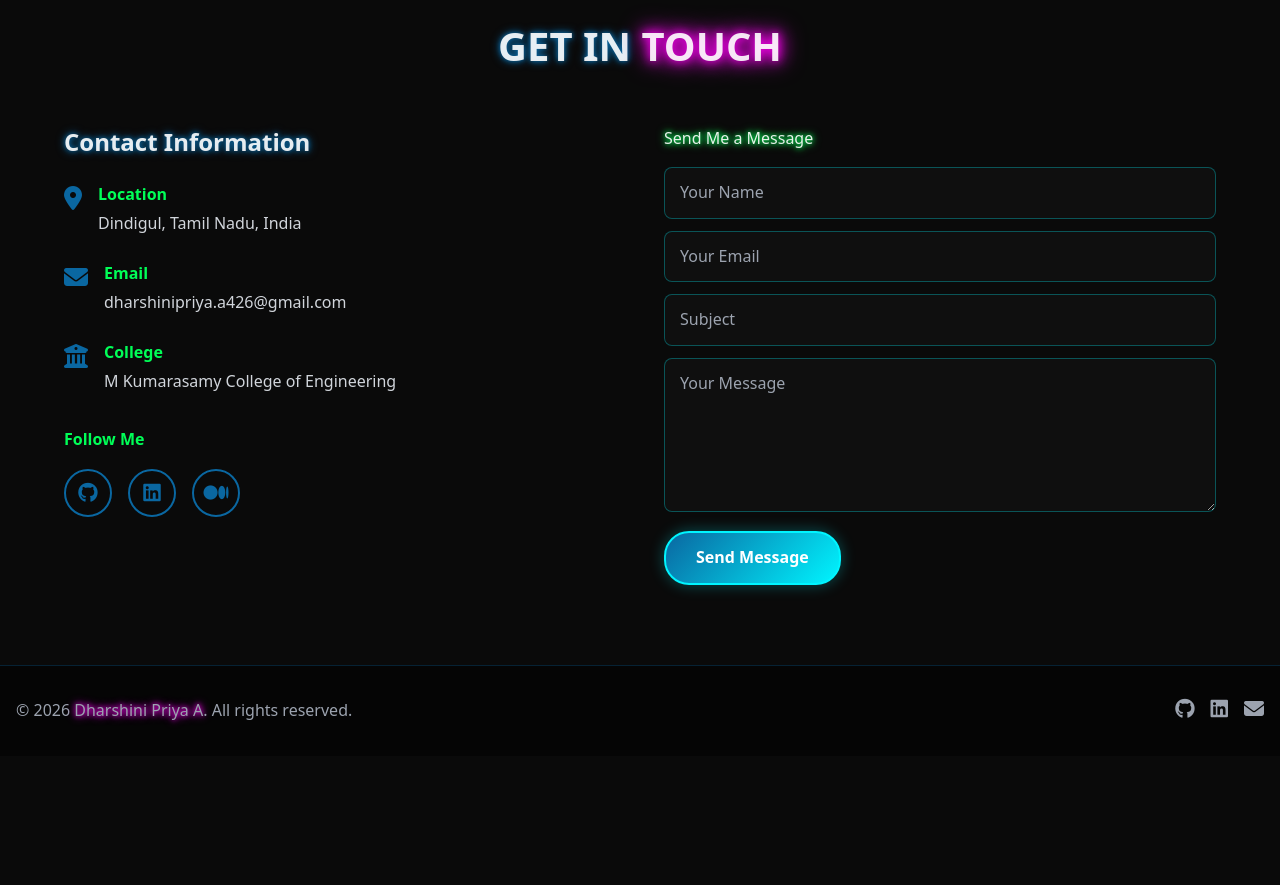
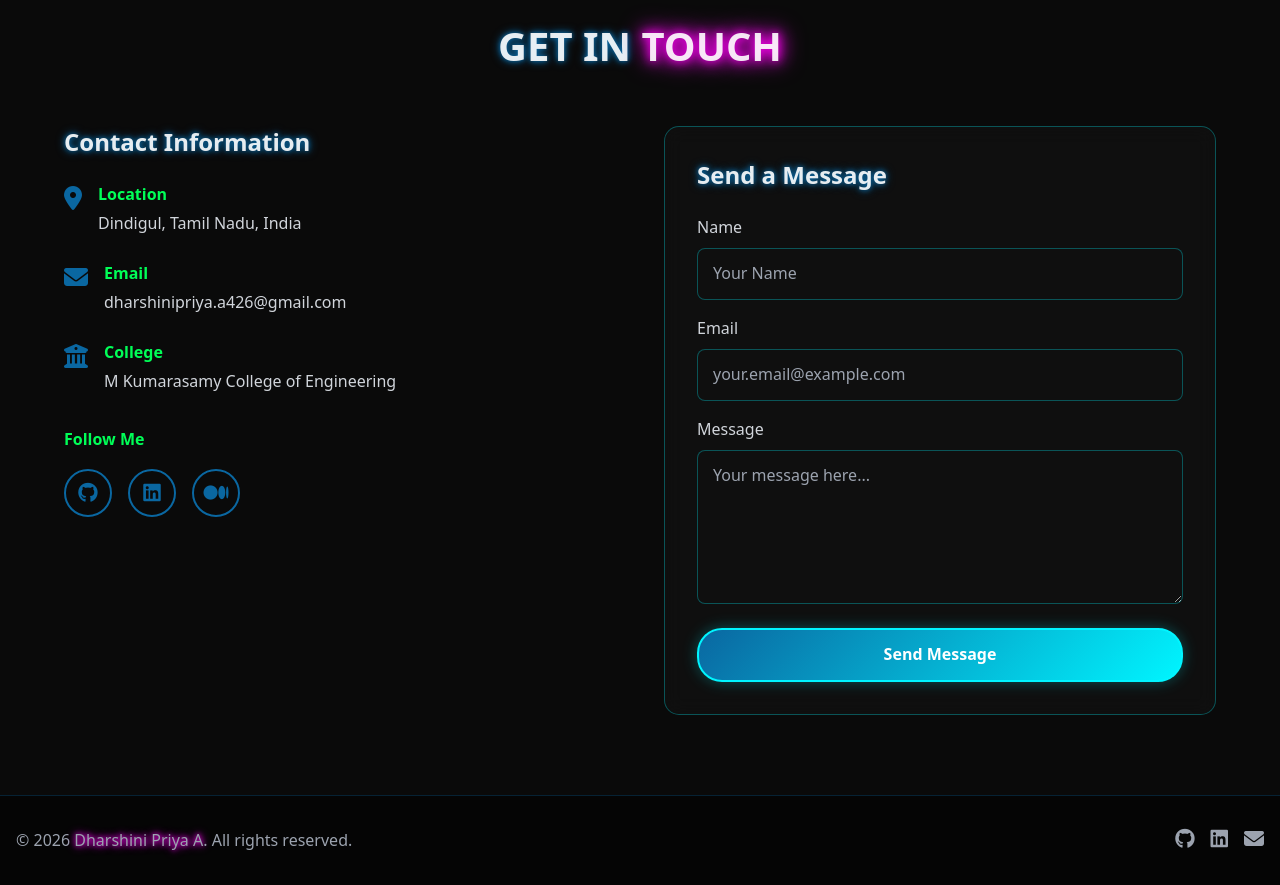
Before and after one commit to dharshu2303/Portfolio-enhanced, a Next.js app: page / in a window 1280 px wide. Shown: the part 6420-7305 px from the top of the page. Before the commit the page ends 7176 px from the top, so only its background shows below. Built offline with nearby package versions, Linux system fonts and the light colour scheme; no server answers.

Commit message:
Update Contact.jsx

```diff
--- a/app/components/Contact.jsx
+++ b/app/components/Contact.jsx
@@ -152,22 +152,81 @@ export default function Contact() {
             animate={isVisible ? { opacity: 1, x: 0 } : {}}
             transition={{ duration: 0.6, delay: 0.4 }}
           >
-                   <div className="col-lg-6">
-            <h3 className="mb-4 neon-green">Send Me a Message</h3>
-            <form action="https://formspree.io/f/mzzvovyb" method="POST">
-              <div className="mb-3">
-                <input type="text" className="form-control" name="name" placeholder="Your Name" required />
+            <div className="card p-8">
+              <h3 className="text-2xl font-bold mb-6 neon-text">Send a Message</h3>
+              <form onSubmit={handleSubmit}>
+                <div className="mb-4">
+                  <label htmlFor="name" className="block mb-2 text-gray-300">
+                    Name
+                  </label>
+                  <input
+                    type="text"
+                    id="name"
+                    name="name"
+                    value={formData.name}
+                    onChange={handleChange}
+                    required
+                    className="form-control"
+                    placeholder="Your Name"
+                  />
                 </div>
-              <div className="mb-3">
-                <input type="email" className="form-control" name="email" placeholder="Your Email" required />
+                <div className="mb-4">
+                  <label htmlFor="email" className="block mb-2 text-gray-300">
+                    Email
+                  </label>
+                  <input
+                    type="email"
+                    id="email"
+                    name="email"
+                    value={formData.email}
+                    onChange={handleChange}
+                    required
+                    className="form-control"
+                    placeholder="your.email@example.com"
+                  />
                 </div>
-              <div className="mb-3">
-                <input type="text" className="form-control" name="subject" placeholder="Subject" required />
+                <div className="mb-4">
+                  <label htmlFor="message" className="block mb-2 text-gray-300">
+                    Message
+                  </label>
+                  <textarea
+                    id="message"
+                    name="message"
+                    value={formData.message}
+                    onChange={handleChange}
+                    required
+                    className="form-control"
+                    placeholder="Your message here..."
+                    rows={5}
+                  ></textarea>
                 </div>
-              <div className="mb-3">
-                <textarea className="form-control" name="message" rows="5" placeholder="Your Message" required></textarea>
+
+                {status === 'success' && (
+                  <div className="mb-4 p-3 bg-neon-green/20 border border-neon-green rounded text-neon-green">
+                    Message sent successfully!
                   </div>
-              <button type="submit" className="btn btn-neon">Send Message</button>
+                )}
+
+                {status === 'error' && (
+                  <div className="mb-4 p-3 bg-neon-red/20 border border-neon-red rounded text-neon-red">
+                    Failed to send message. Please try again.
+                  </div>
+                )}
+
+                <button
+                  type="submit"
+                  disabled={status === 'sending'}
+                  className="btn-neon w-full"
+                >
+                  {status === 'sending' ? (
+                    <>
+                      <i className="fas fa-spinner fa-spin mr-2"></i>
+                      Sending...
+                    </>
+                  ) : (
+                    'Send Message'
+                  )}
+                </button>
               </form>
             </div>
           </motion.div>
```
Lines whose indentation alone changed are shown as unchanged.
